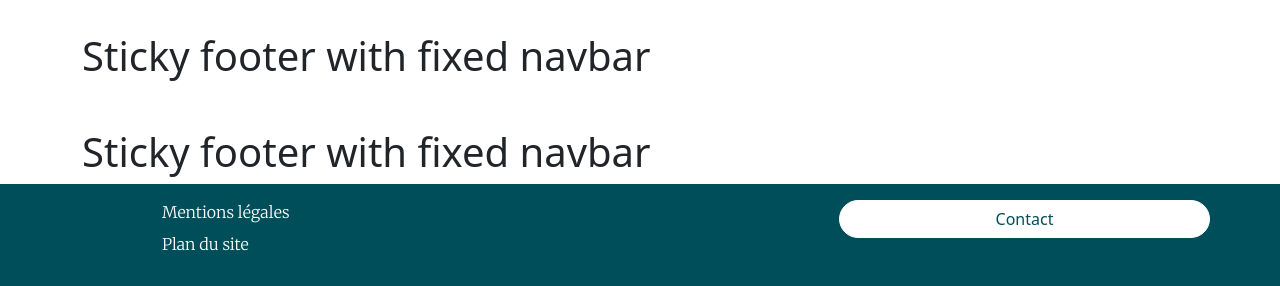
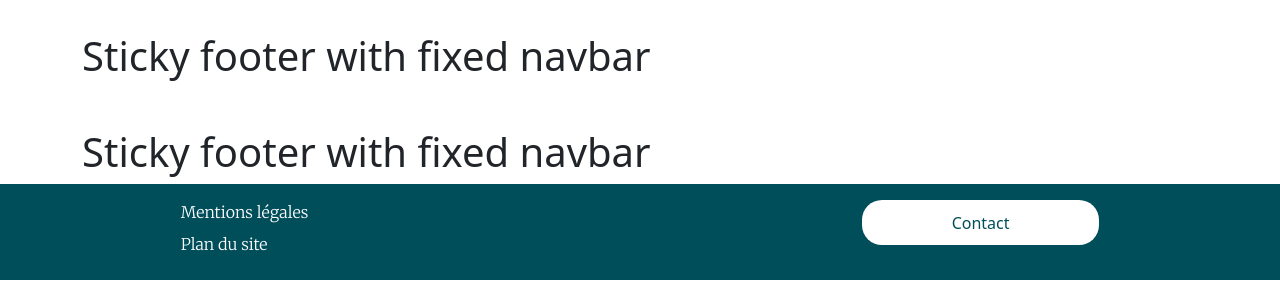
Before and after one commit to Tooki24/PTS3-pcaof, a PHP site: page / in a window 1280 px wide. Shown: the part 3579-3865 px from the top of the page. Run offline with PHP 8.4, Linux system fonts and the light colour scheme.

Commit message:
footer final (?)
finition du footer

```diff
--- a/sandbox/assets/dist/css/custom.css
+++ b/sandbox/assets/dist/css/custom.css
@@ -1,8 +1,11 @@
 @import url('https://fonts.googleapis.com/css2?family=Passion+One&display=swap');
 @import url('https://fonts.googleapis.com/css2?family=Merriweather:wght@300&display=swap');
 
-.custom-color {
+.custom-footer {
     background-color: #004E5A;
+    display: flex;
+    flex-direction: row;
+    justify-content: space-around;
 }
 .custom-align {
     background-color: white;
@@ -15,7 +18,6 @@
     display: flex;
     flex-direction: column;
     justify-content: space-evenly;
-    margin-left: 40em;
 }
 .lien_footer_in {
     text-decoration: none;
@@ -23,21 +25,24 @@
     font-family: merriweather, sans-serif;
     display: flex;
     flex-direction: column;
-    margin-left: 5em;
     padding-bottom: 0.5em;
 }
 .lien_footer_in:hover{
     color: #00CC94;
 }
-.custom-color-bouton {
+#bouton-contact {
     background-color:white ;
     border-color: white;
-    border-radius: 30em;
+    border-radius: 20px;
     color: #004E5A;
-    margin-left: 25em;
-    margin-bottom: 2em;
+    margin-left: 15%;
+    padding-left: 7%;
+    padding-right: 7%;
+    height: 70%;
+    display:flex;
+    align-items: center;
 }
-.custom-color-bouton:hover {
+#bouton-contact:hover {
     background-color: #04414d;
     border-color: #04414d;
 }
--- a/sandbox/footer.php
+++ b/sandbox/footer.php
@@ -1,11 +1,7 @@
-<footer class="footer mt-auto py-3 custom-color ">
-  <div class="container">
-    <span class="text-muted row">
-        <div class="col lien_footer">
-            <a class="col lien_footer_in" href="">Mentions légales</a>
-            <a class="col lien_footer_in" href="">Plan du site</a>
+<footer class="footer mt-auto py-3 custom-footer ">
+        <div id="lien_footer">
+            <a class="lien_footer_in" href="">Mentions légales</a>
+            <a class="lien_footer_in" href="">Plan du site</a>
         </div>
-       <a class="btn col btn-primary custom-color-bouton" href="">Contact</a>
-    </span>
-  </div>
+       <a id="bouton-contact" href="">Contact</a>
 </footer>
```
